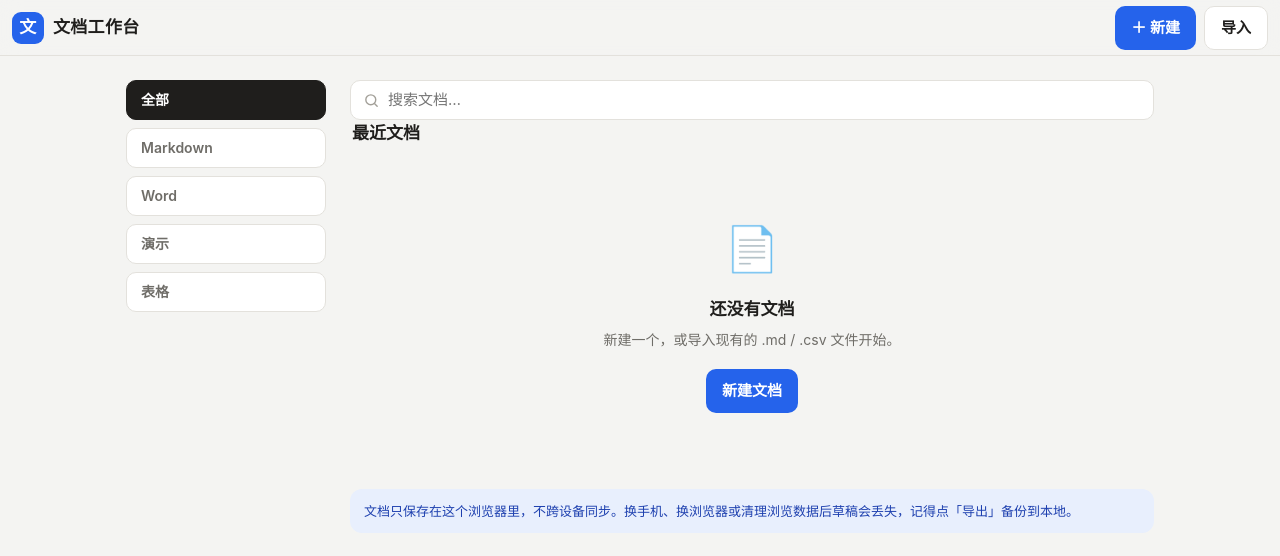
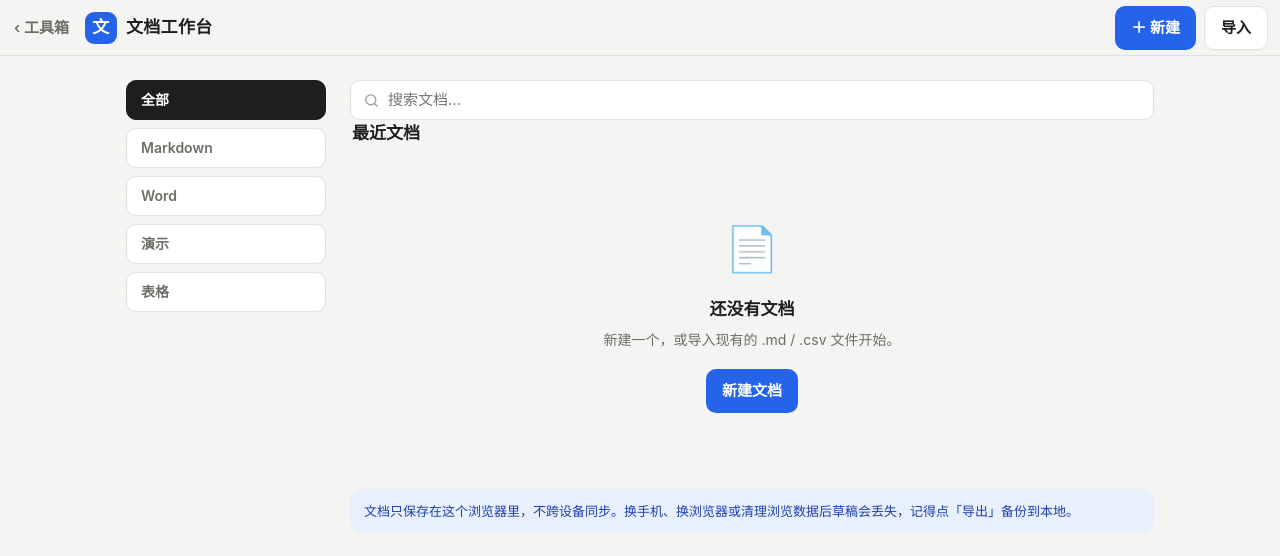
Before and after one commit to maxforeee/my-first-app, a plain HTML site: page docs.html in a window 1280 px wide. Drawn offline with Linux system fonts and the light colour scheme.

Commit message:
docs.html: add back-to-toolbox links on home and editor topbars

```diff
--- a/docs.html
+++ b/docs.html
@@ -76,6 +76,7 @@
     background: var(--accent); color: #fff;
     display: flex; align-items: center; justify-content: center; font-size: 17px; font-weight: 700;
   }
+  .back-link { display: inline-flex; align-items: center; gap: 2px; flex: none; min-height: 44px; padding: 0 8px 0 2px; font-size: 15px; font-weight: 600; color: var(--muted); text-decoration: none; }
   .search {
     flex: 1; min-width: 0; height: 40px;
     display: flex; align-items: center; gap: 8px;
@@ -366,6 +367,7 @@
 <!-- ============ 工作台首页 ============ -->
 <div id="view-home">
   <header class="topbar">
+    <a class="back-link" href="index.html">‹ 工具箱</a>
     <div class="brand"><span class="brand-mark">文</span>文档工作台</div>
     <div class="spacer"></div>
     <button id="btnNew" class="btn btn-primary">＋ 新建</button>
@@ -405,6 +407,7 @@
     <button id="btnBackHome" class="icon-btn" aria-label="返回工作台">
       <svg viewBox="0 0 24 24" fill="none" stroke="currentColor" stroke-width="2" stroke-linecap="round" stroke-linejoin="round"><path d="m14 6-6 6 6 6"/></svg>
     </button>
+    <a class="btn btn-ghost btn-sm" href="index.html">‹ 工具箱</a>
     <input id="titleInput" class="title-input" value="未命名" aria-label="文件名">
     <span id="fmtBadge" class="badge fmt-md">MD</span>
     <span id="saveState" class="save-state">已保存到此浏览器</span>
```
